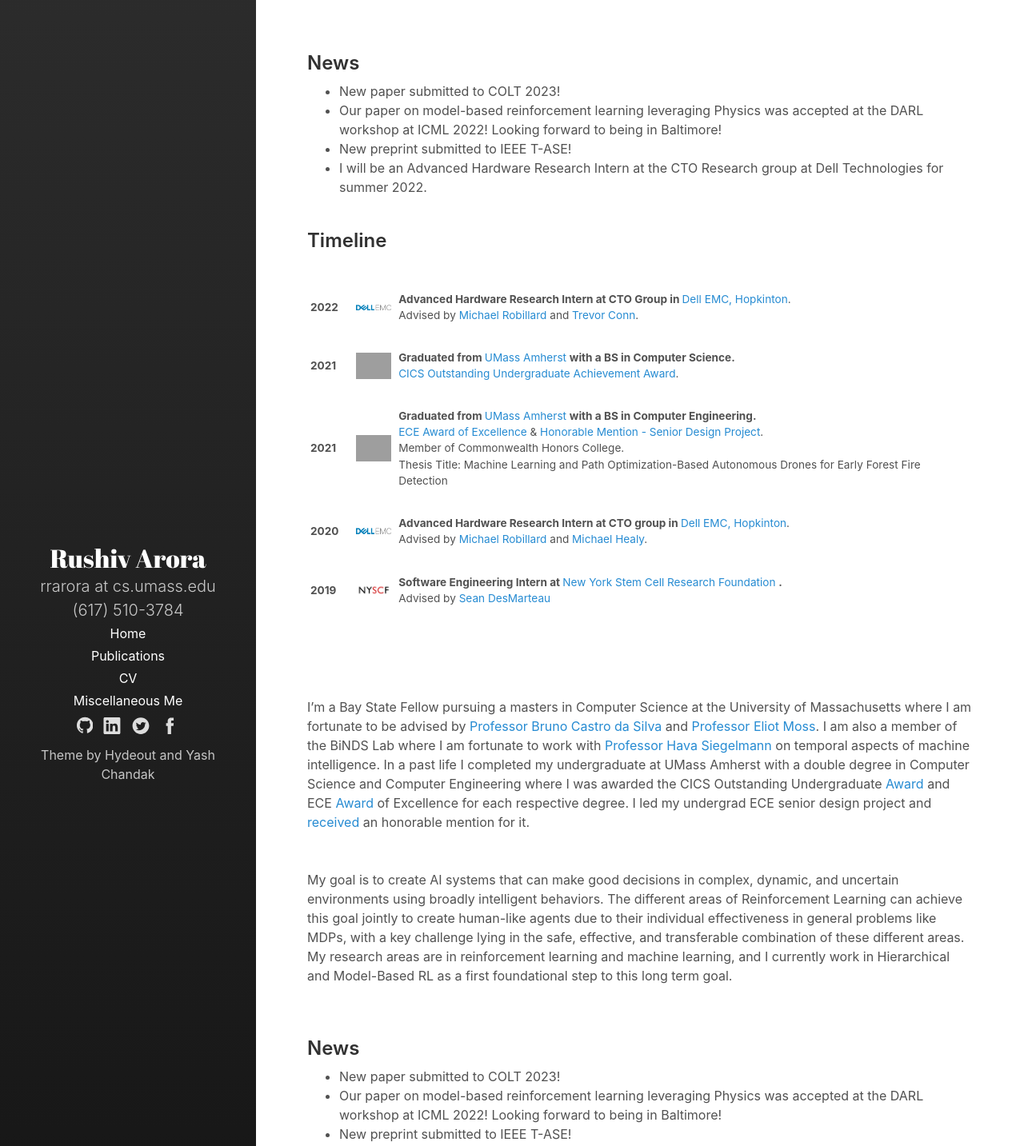
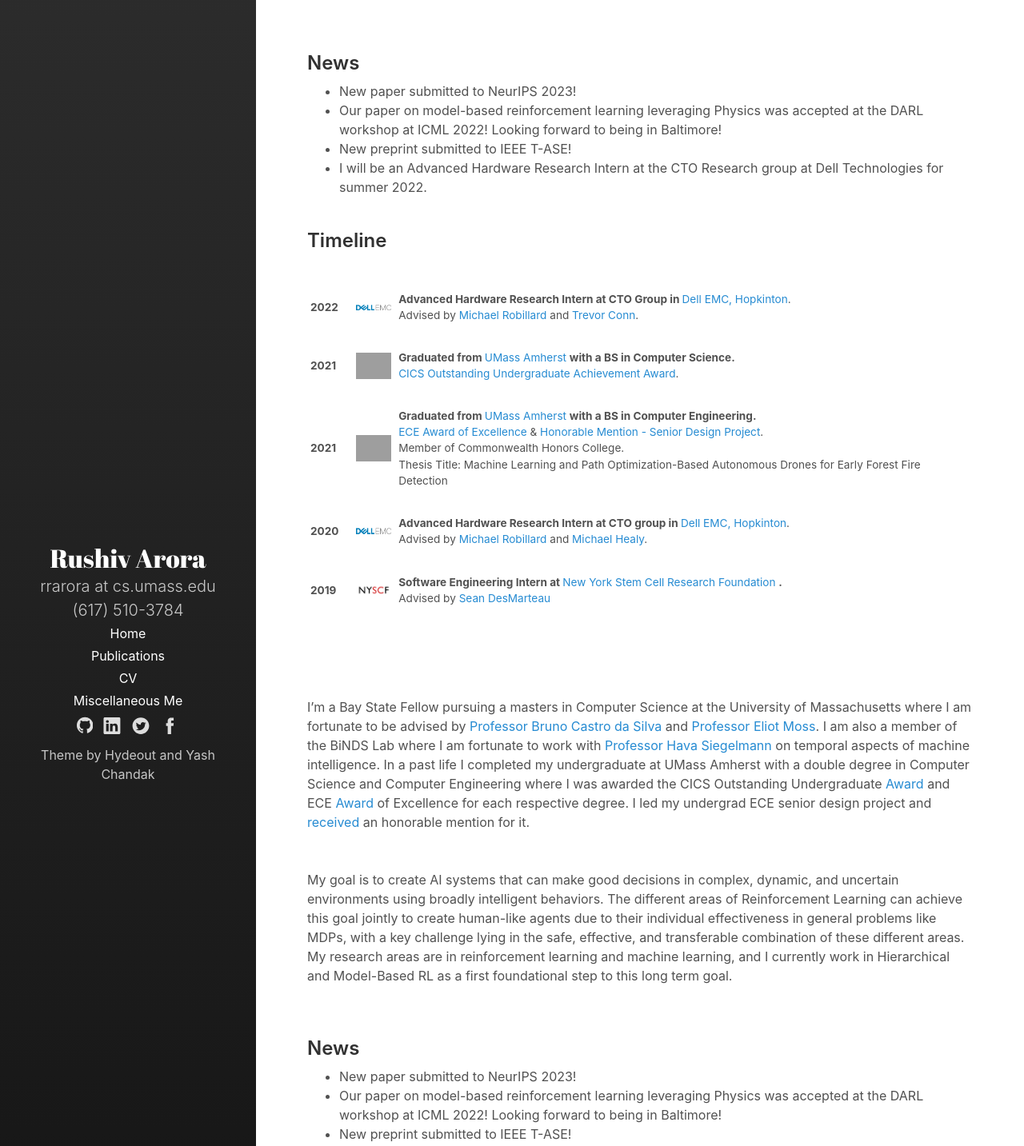
Before and after one commit to RushivArora/rushivarora.github.io, a Jekyll site: the page built from _pages/home.md, in a window 1280 px wide. Shown: the part 480-1913 px from the top of the page at 80% size. Built offline with Jekyll 4.4.1, drawn with Linux system fonts in a browser that asks for light colours; grey boxes are pictures that could not be loaded.

```diff
--- a/_pages/home.md
+++ b/_pages/home.md
@@ -51,7 +51,7 @@
 
 
 ## News
-* New paper submitted to COLT 2023!
+* New paper submitted to NeurIPS 2023!
 * Our paper on model-based reinforcement learning leveraging Physics was accepted at the DARL workshop at ICML 2022! Looking forward to being in Baltimore!
 * New preprint submitted to IEEE T-ASE!
 * I will be an Advanced Hardware Research Intern at the CTO Research group at Dell Technologies for summer 2022.
```
